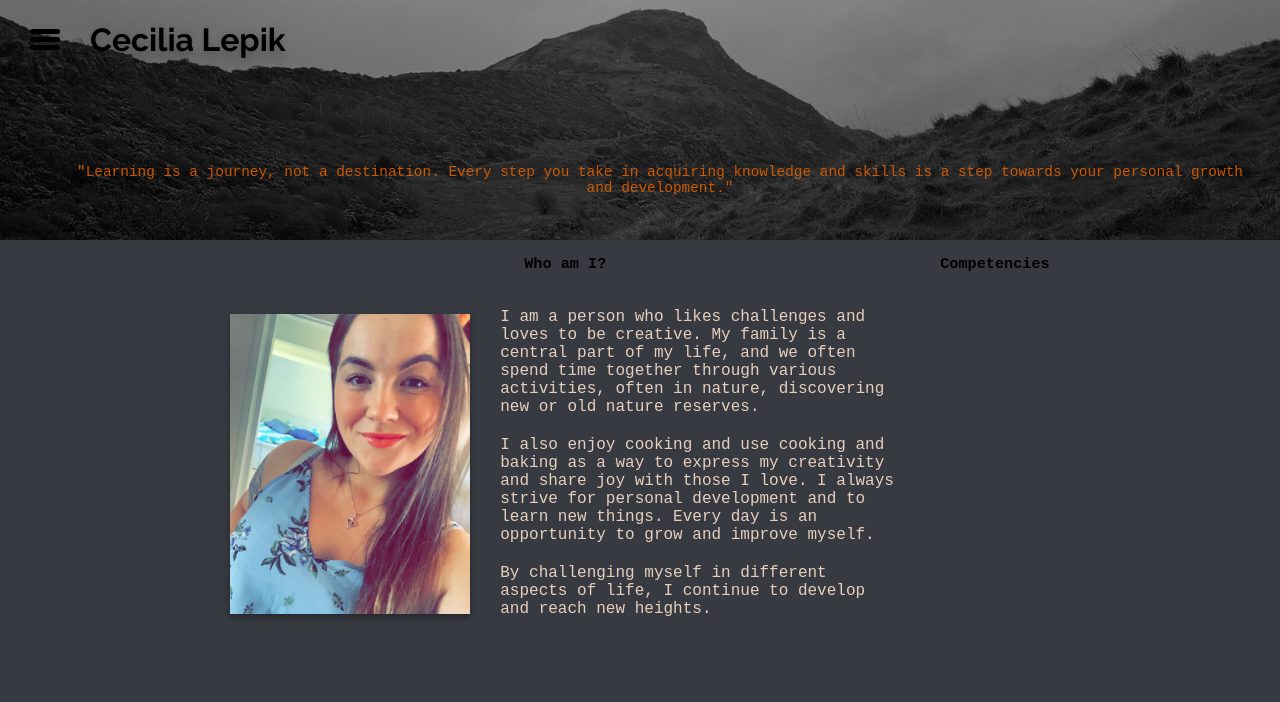
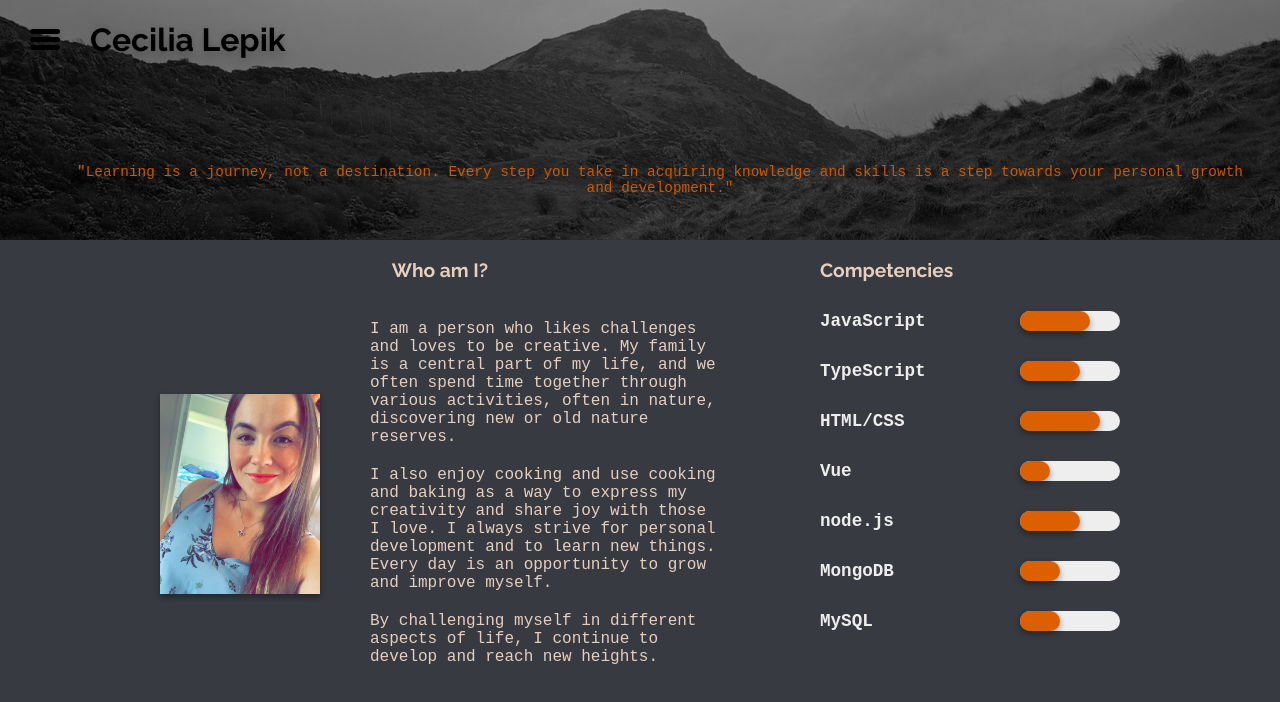
Before and after one commit to CeciliaL1/porfolio-cecilia, a Vue app: page / in a window 1280 px wide. Shown: the top 702 px of the page. Built offline with nearby package versions, Linux system fonts and the light colour scheme.

Commit message:
:sparkles: adding competencies and prograss bar

```diff
--- a/package.json
+++ b/package.json
@@ -4,7 +4,7 @@
   "private": true,
   "type": "module",
   "scripts": {
-    "dev": "vite",
+    "dev": "vite --host",
     "build": "run-p type-check \"build-only {@}\" --",
     "preview": "vite preview",
     "build-only": "vite build",
--- a/src/components/Home.vue
+++ b/src/components/Home.vue
@@ -1,9 +1,24 @@
-<script setup lang="ts"></script>
+<script setup lang="ts">
+import { ref } from 'vue';
+import { Competencie } from '../models/Competencie';
+import ProgressBar from './ProgressBar.vue';
+
+const competencies = ref<Competencie[]>([
+    new Competencie('JavaScript', 7),
+    new Competencie('TypeScript', 6),
+    new Competencie('HTML/CSS', 8),
+    new Competencie('Vue', 3),
+    new Competencie('node.js', 6),
+    new Competencie('MongoDB', 4),
+    new Competencie('MySQL', 4)
+]);
+
+
+</script>
 
 <template>
-
     <div class="container">
-        <div class="container-2">
+        <div class="about-me-container">
             <h3>Who am I?</h3>
             <div class="about-me-div">
             <img src="/images/cecilia.jpg" alt="profile picture on a woman">
@@ -15,8 +30,13 @@
             </div>
         </div>
 
-        <div class="container-2">
+        <div class="competencies-container">
             <h3>Competencies</h3>
+
+                <div class="competencie" v-for="comp in competencies" >
+                    <div>{{ comp.type  }}</div>
+                    <div><ProgressBar :value="comp.rate" /></div>
+                </div>
 
         </div>
     </div>
@@ -27,48 +47,76 @@
 <style scoped lang="scss">
 @import '../assets/_variables';
 
-
 .container {
     position: relative;
-
     z-index: 4;
-
     display: flex;
     flex-wrap: wrap;
-    gap: 40px;
+    gap: 50px;
     font-family:monospace;
 
-    .container-2 {
+
+    .about-me-container{
         text-align: center;
 
-    }
+        h3{
+            color: $primary-color;
+            font-family: 'raleway';
+            font-size: 1.2rem;
+        }
 
-    .about-me-div {
+        .about-me-div {
         display: flex;
         flex-direction: row;
         flex-wrap: wrap;
         justify-content: space-around;
         align-items: center;
-
         margin-top: 10px;
-        gap: 30px;
+        gap: 50px;
 
         img{
             margin-top: 5px;
-            height: 300px;
+            height: 200px;
             width: auto;
             box-shadow: rgba(0, 0, 0, 0.16) 0px 3px 6px, rgba(0, 0, 0, 0.23) 0px 3px 6px;
+        }
 
-        }
 
         p {
             margin-top: 20px;
             color: $primary-color;
             text-align: left;
-            width: 400px;
+            width: 350px;
             font-size: 1rem;
         }
     }
+    }
+
+    .competencies-container {
+        margin-left: 50px;
+           width: 300px;
+
+
+           .competencie {
+            margin-top: 30px;
+            display: flex;
+            flex-direction: row;
+            gap: 40px;
+            justify-content: space-between;
+            margin-bottom: 20px;
+            font-size: 1.1rem;
+            font-weight: 600;
+            color: $hover-color;
+           }
+
+        h3{
+            color: $primary-color;
+            font-family: 'raleway';
+            font-size: 1.2rem;
+        }
+    }
+
+
 }
 
 
--- a/src/components/MenyOptions.vue
+++ b/src/components/MenyOptions.vue
@@ -1,9 +1,9 @@
 <script setup lang="ts">
-import { onMounted, ref } from 'vue';
-import AboutMe from './AboutMe.vue'
+import { ref } from 'vue';
 import ExperienceCard from './ExperienceCard.vue';
 import LandingPage from './LandingPage.vue';
 import Home from './Home.vue'
+
 
 
 const landingPage = () => {
--- /dev/null
+++ b/src/components/ProgressBar.vue
@@ -0,0 +1,36 @@
+<script setup lang="ts">
+import { onMounted } from 'vue';
+
+ defineProps<{value: number}>();
+
+onMounted(() => {
+
+})
+</script>
+
+<template>
+
+   <span class="container"> <span class="bar" :style="{ width: value*10 + '%' }"></span></span>
+
+</template>
+
+<style scoped lang="scss">
+@import '../assets/_variables';
+.container {
+    display: block;
+    width: 100px;
+    height: 20px;
+    background-color: $hover-color;
+    border-radius: 20px;
+
+}
+
+.bar {
+    display: block;
+    width: 100px;
+    height: 20px;
+    background-color: $secondary-color;
+    border-radius: 20px;
+    box-shadow: rgba(0, 0, 0, 0.16) 0px 3px 6px, rgba(0, 0, 0, 0.23) 0px 3px 6px;
+}
+</style>
--- /dev/null
+++ b/src/models/Competencie.ts
@@ -0,0 +1,4 @@
+export class Competencie {
+    constructor(public type: string, public rate: number
+    ) {}
+}
--- a/src/models/Competencies.ts
+++ b/src/models/Establishment.ts
@@ -1,4 +1,4 @@
-export class Competencie {
+export class Establishment {
     constructor(public title: string,public environment:string, public duration: string, public competencies: string) {
 
     }
```
